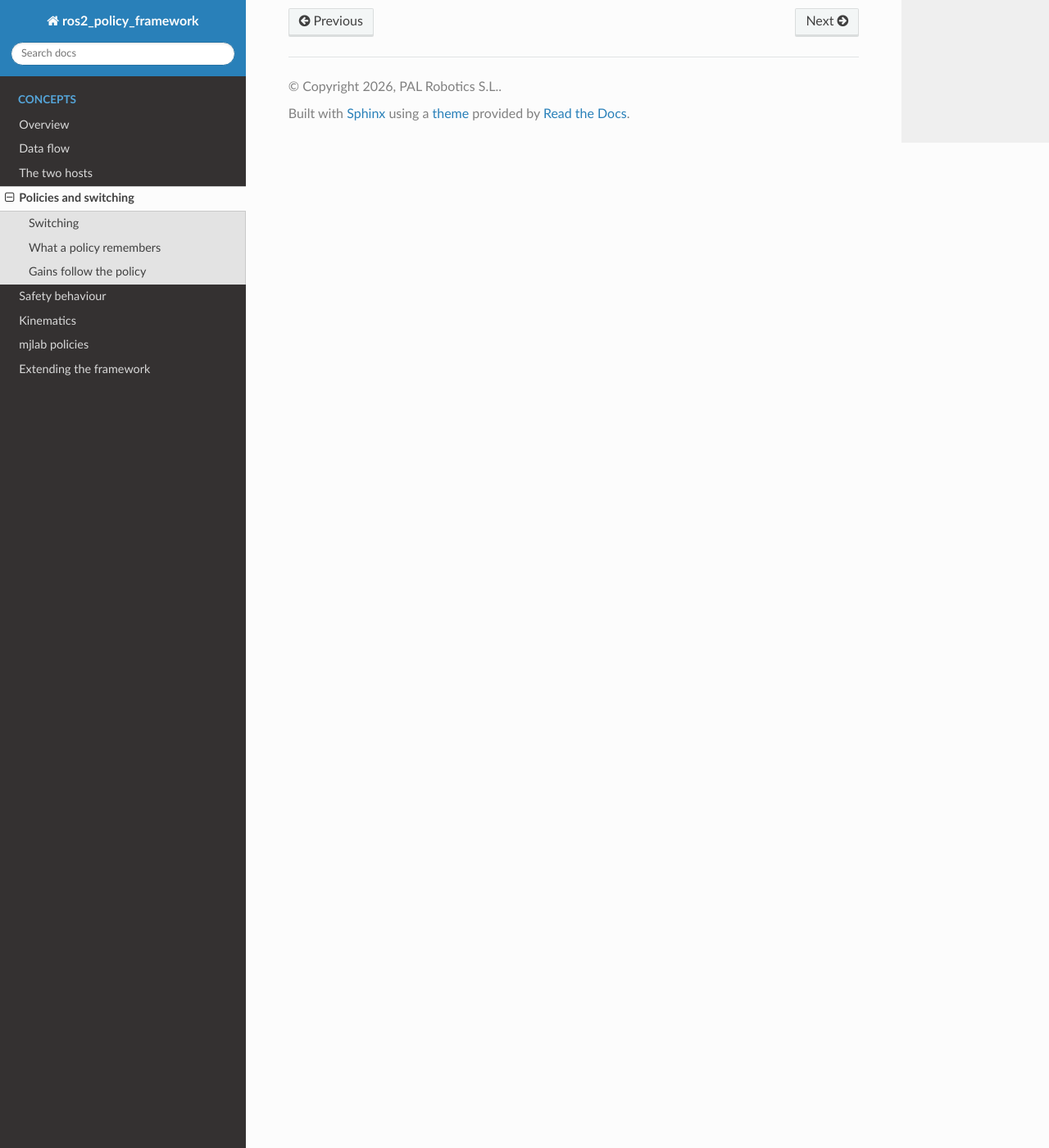
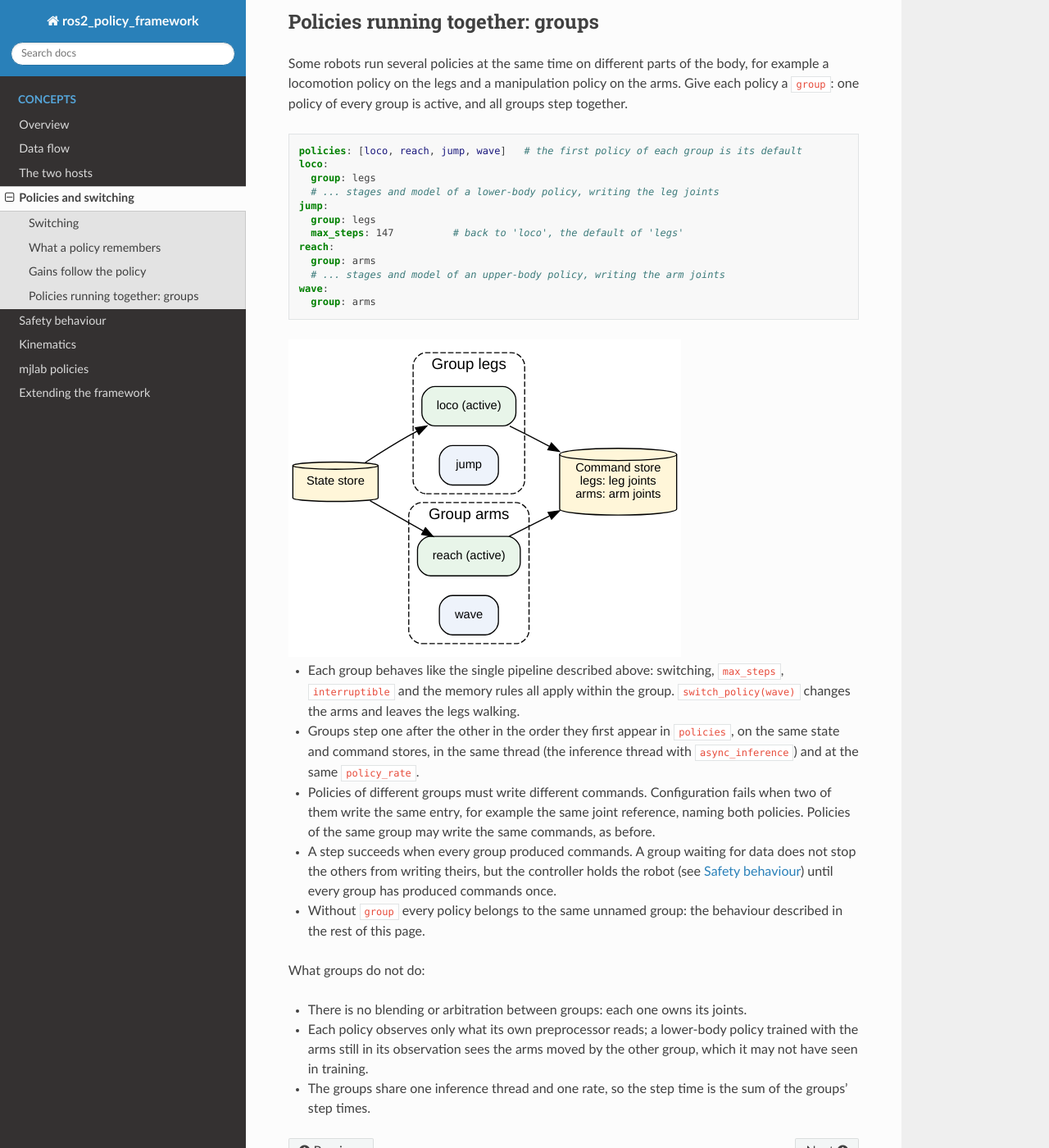
Before and after one commit to saikishor/ros2_policy_framework, a Sphinx documentation site: the page built from docs/policies.rst, in a window 1280 px wide and 1400 px high, scrolled down 1742 px. Shown: the whole window at 82% size. Built offline with Sphinx 7.4.7 and the Read the Docs theme 3.1.0, drawn with Linux system fonts in a browser that asks for light colours; some of the changed text lies outside the part shown.

Commit message:
Document groups of policies running together

```diff
--- a/docs/overview.rst
+++ b/docs/overview.rst
@@ -117,8 +117,11 @@ These words are used with one meaning throughout the code and the documentation.
        stores and the pipeline.
    * - Pipeline
      - Holds all the policies, runs the active one and switches between them.
+   * - Group
+     - A set of policies with one active policy, running together with the other groups
+       (e.g. legs and arms); each group is a pipeline. By default there is one group.
    * - Step
-     - One run of the active policy: preprocessor, inference, postprocessor.
+     - One run of the active policy of every group: preprocessor, inference, postprocessor.
    * - Update
      - One run of the host's loop. In the controller there can be several updates per step.
    * - Plugin
--- a/docs/policies.rst
+++ b/docs/policies.rst
@@ -2,8 +2,9 @@ Policies and switching
 ======================
 
 Several policies can be loaded at once, for example one that walks and one that plays a jump
-motion. Exactly one is *active* at any time. The others stay loaded and ready, so switching
-never loads a model or allocates memory.
+motion. Exactly one is *active* at any time (one per group, see
+:ref:`policy-groups`). The others stay loaded and ready, so switching never loads a model or
+allocates memory.
 
 .. code-block:: yaml
 
@@ -110,3 +111,75 @@ Gains follow the policy
 Different policies are usually trained with different joint gains. Each mjlab policy carries
 its gains in the model file, and they are applied when the policy becomes active. See
 :doc:`mjlab` for the two ways they reach the joint loop.
+
+.. _policy-groups:
+
+Policies running together: groups
+---------------------------------
+
+Some robots run several policies at the same time on different parts of the body, for
+example a locomotion policy on the legs and a manipulation policy on the arms. Give each
+policy a ``group``: one policy of every group is active, and all groups step together.
+
+.. code-block:: yaml
+
+   policies: [loco, reach, jump, wave]   # the first policy of each group is its default
+   loco:
+     group: legs
+     # ... stages and model of a lower-body policy, writing the leg joints
+   jump:
+     group: legs
+     max_steps: 147          # back to 'loco', the default of 'legs'
+   reach:
+     group: arms
+     # ... stages and model of an upper-body policy, writing the arm joints
+   wave:
+     group: arms
+
+.. graphviz::
+
+   digraph groups {
+     rankdir=LR;
+     node [shape=box, style="rounded,filled", fillcolor="#eef3fb", fontname="Helvetica", fontsize=11];
+     edge [fontname="Helvetica", fontsize=10];
+     state [label="State store", shape=cylinder, fillcolor="#fff6d9"];
+     subgraph cluster_legs {
+       label="Group legs"; style="rounded,dashed"; fontname="Helvetica";
+       loco [label="loco (active)", fillcolor="#e8f5e9"];
+       jump [label="jump"];
+     }
+     subgraph cluster_arms {
+       label="Group arms"; style="rounded,dashed"; fontname="Helvetica";
+       reach [label="reach (active)", fillcolor="#e8f5e9"];
+       wave [label="wave"];
+     }
+     commands [label="Command store\nlegs: leg joints\narms: arm joints", shape=cylinder, fillcolor="#fff6d9"];
+     state -> loco;
+     state -> reach;
+     loco -> commands;
+     reach -> commands;
+   }
+
+- Each group behaves like the single pipeline described above: switching, ``max_steps``,
+  ``interruptible`` and the memory rules all apply within the group. ``switch_policy(wave)``
+  changes the arms and leaves the legs walking.
+- Groups step one after the other in the order they first appear in ``policies``, on the same
+  state and command stores, in the same thread (the inference thread with
+  ``async_inference``) and at the same ``policy_rate``.
+- Policies of different groups must write different commands. Configuration fails when two of
+  them write the same entry, for example the same joint reference, naming both policies.
+  Policies of the same group may write the same commands, as before.
+- A step succeeds when every group produced commands. A group waiting for data does not stop
+  the others from writing theirs, but the controller holds the robot (see :doc:`safety`) until
+  every group has produced commands once.
+- Without ``group`` every policy belongs to the same unnamed group: the behaviour described in
+  the rest of this page.
+
+What groups do not do:
+
+- There is no blending or arbitration between groups: each one owns its joints.
+- Each policy observes only what its own preprocessor reads; a lower-body policy trained with
+  the arms still in its observation sees the arms moved by the other group, which it may not
+  have seen in training.
+- The groups share one inference thread and one rate, so the step time is the sum of the
+  groups' step times.
--- a/docs/safety.rst
+++ b/docs/safety.rst
@@ -30,8 +30,9 @@ Hold
 
 Between the activation of the controller and the first commands of the policy there is a
 gap. It is short when everything is ready (one inference), and it can be long when the
-policy is waiting for an input that has not arrived yet. During that gap the executors
-*hold* the robot:
+policy is waiting for an input that has not arrived yet. With :ref:`policy groups
+<policy-groups>` the gap lasts until the active policy of every group produced commands.
+During that gap the executors *hold* the robot:
 
 - ``PdEffortExecutor`` runs its PD law around the joint positions measured at activation,
   with a zero velocity reference. It uses the gains the policy provides before its first
```
Also changed, not shown: README.md (+30 -4 lines).
